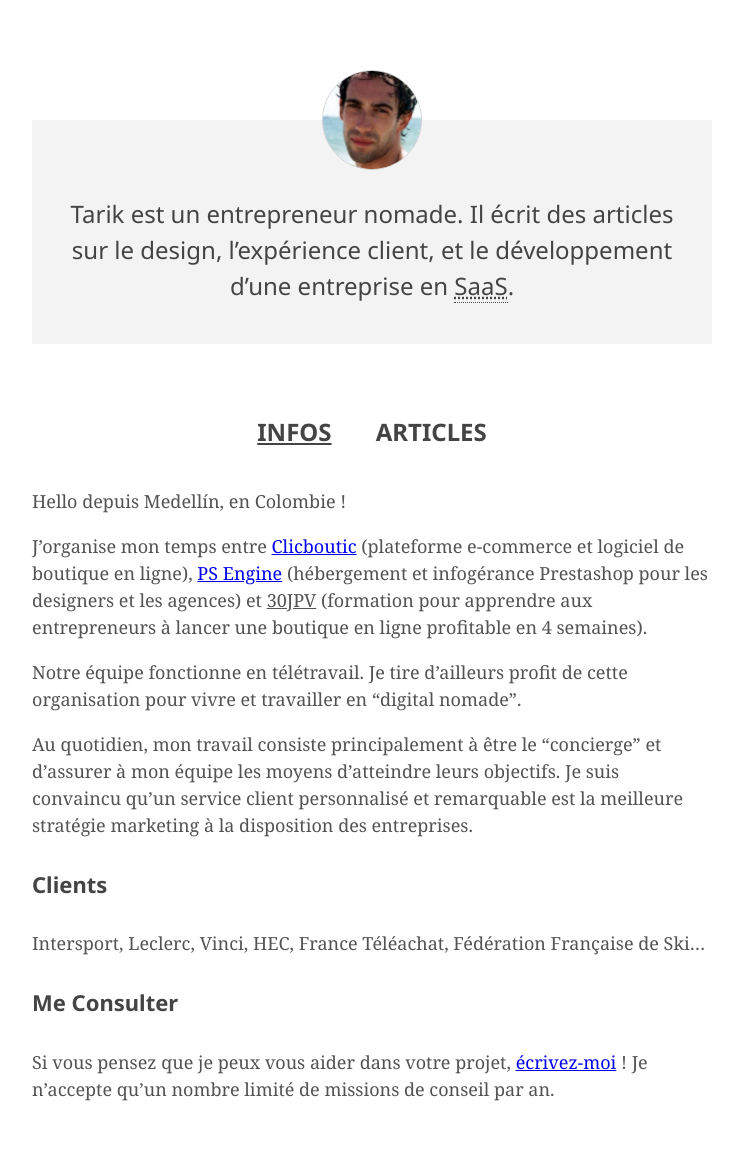
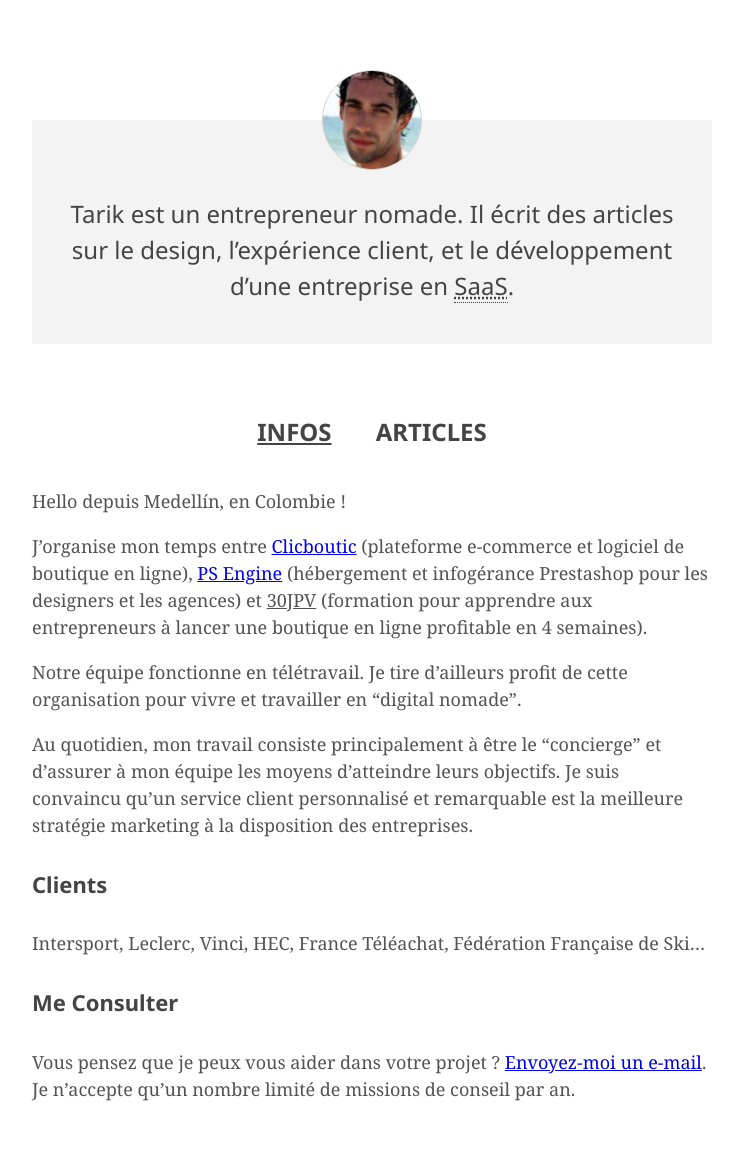
Before and after one commit to tarikpeudon/tarikpeudon.github.io, a Jekyll site: the page built from index.html, in a window 1280 px wide. Shown: the whole page, without its empty margins (268-1006 px from the left). Built offline with Jekyll 4.4.1, drawn with Linux system fonts in a browser that asks for light colours; some web fonts are replaced.

Commit message:
Modification du texte d'à propos 4

```diff
--- a/_includes/infos.md
+++ b/_includes/infos.md
@@ -10,4 +10,4 @@ Au quotidien, mon travail consiste principalement à être le “concierge” et
 Intersport, Leclerc, Vinci, HEC, France Téléachat, Fédération Française de Ski...
 
 #### Me Consulter
-Si vous pensez que je peux vous aider dans votre projet, [écrivez-moi](tarik.peudon@clicboutic.com) ! Je n’accepte qu’un nombre limité de missions de conseil par an.
+Vous pensez que je peux vous aider dans votre projet ? [Envoyez-moi un e-mail](tarik.peudon@clicboutic.com). Je n’accepte qu’un nombre limité de missions de conseil par an.
```
